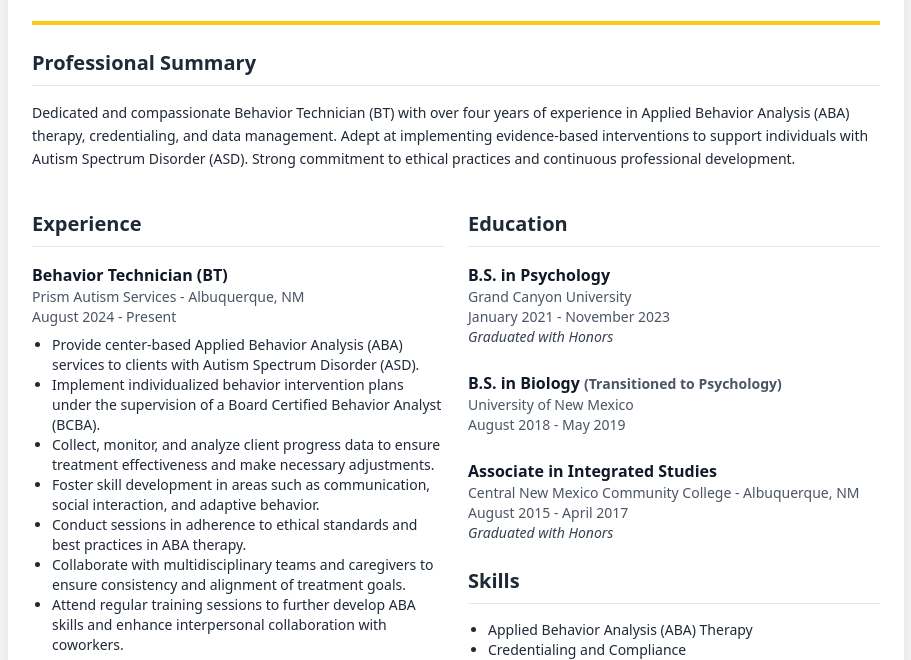
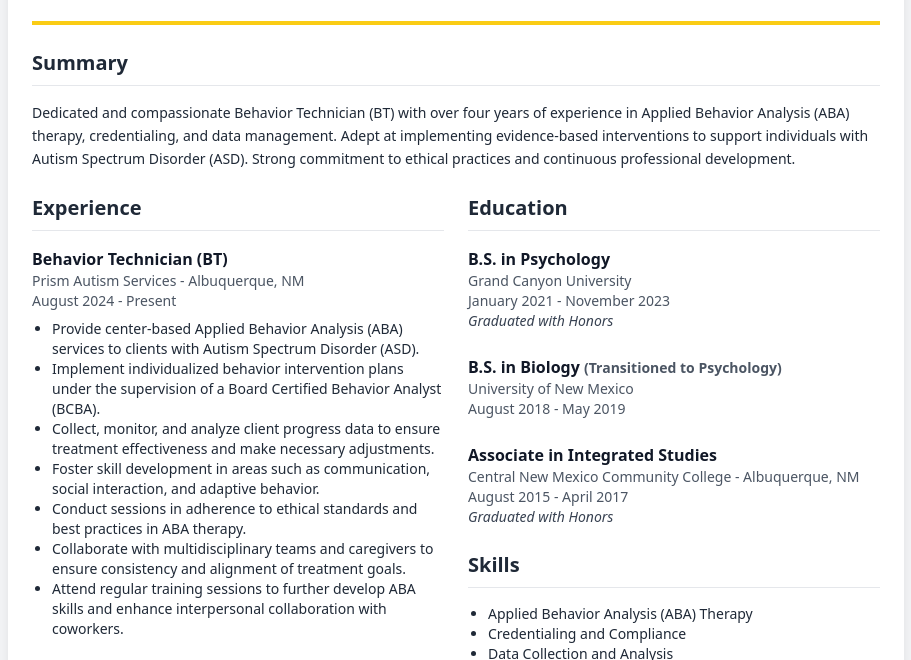
Before and after one commit to BryantDesigns/laurelcv, a website: page public/index.html in a window 1280 px wide. Shown: the part 123-783 px from the top of the page, without its empty margins (184-1095 px from the left). Drawn offline with Linux system fonts and the light colour scheme.

Commit message:
Updated section title and margin in main content
The 'Professional Summary' section has been renamed to 'Summary'. The bottom margin of this section has also been reduced for better layout spacing.

```diff
--- a/public/index.html
+++ b/public/index.html
@@ -77,9 +77,9 @@
 
         <!-- Main Content -->
         <main>
-            <!-- Professional Summary -->
-            <section class="mb-10">
-                <h2 class="text-xl font-bold text-gray-800 border-b pb-2 mb-4">Professional Summary</h2>
+            <!-- Summary -->
+            <section class="mb-6">
+                <h2 class="text-xl font-bold text-gray-800 border-b pb-2 mb-4">Summary</h2>
                 <p class="leading-relaxed text-sm">
                     Dedicated and compassionate Behavior Technician (BT) with over four years of experience in Applied Behavior Analysis
                     (ABA) therapy, credentialing, and data management. Adept at implementing evidence-based interventions to support
```
